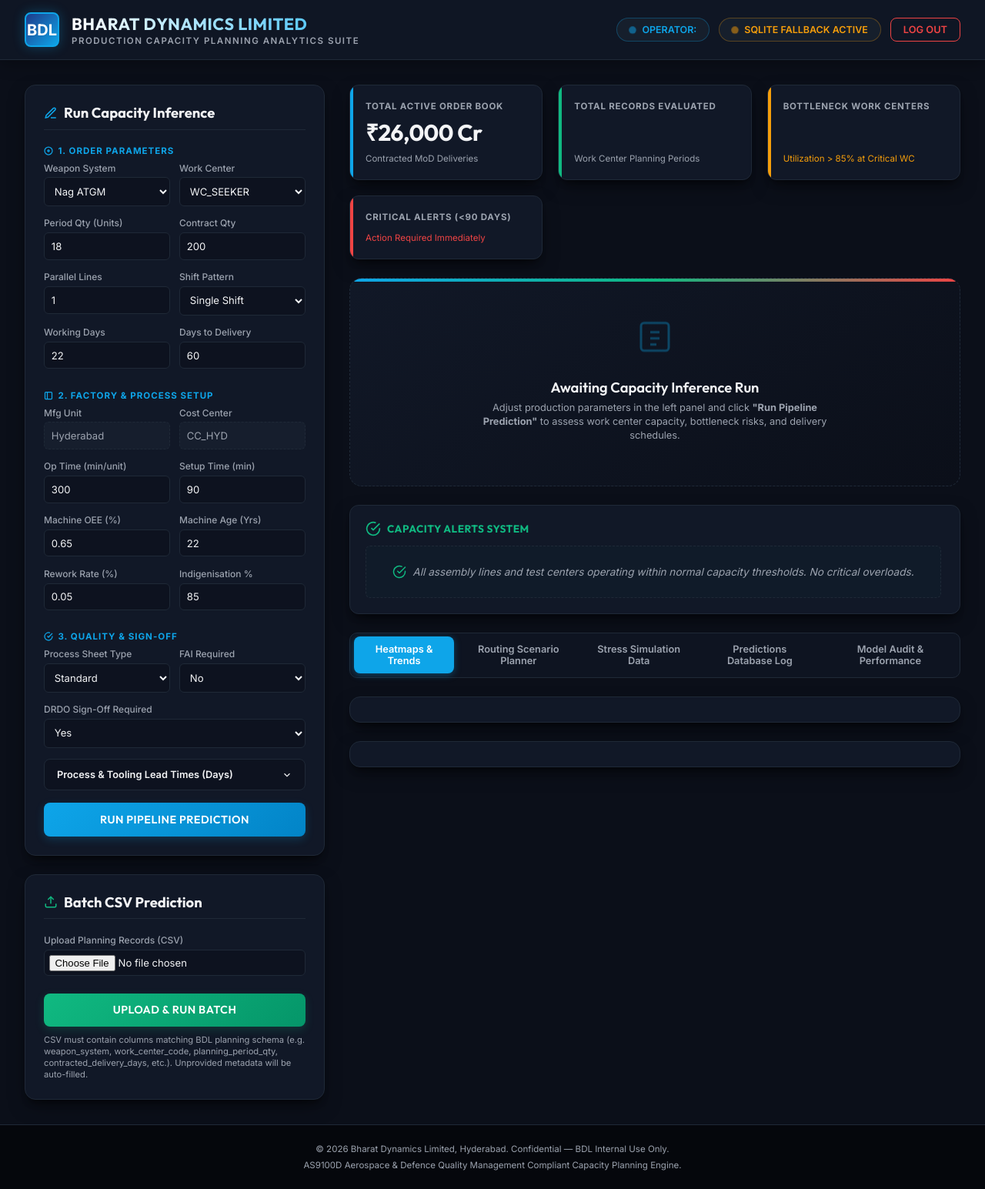
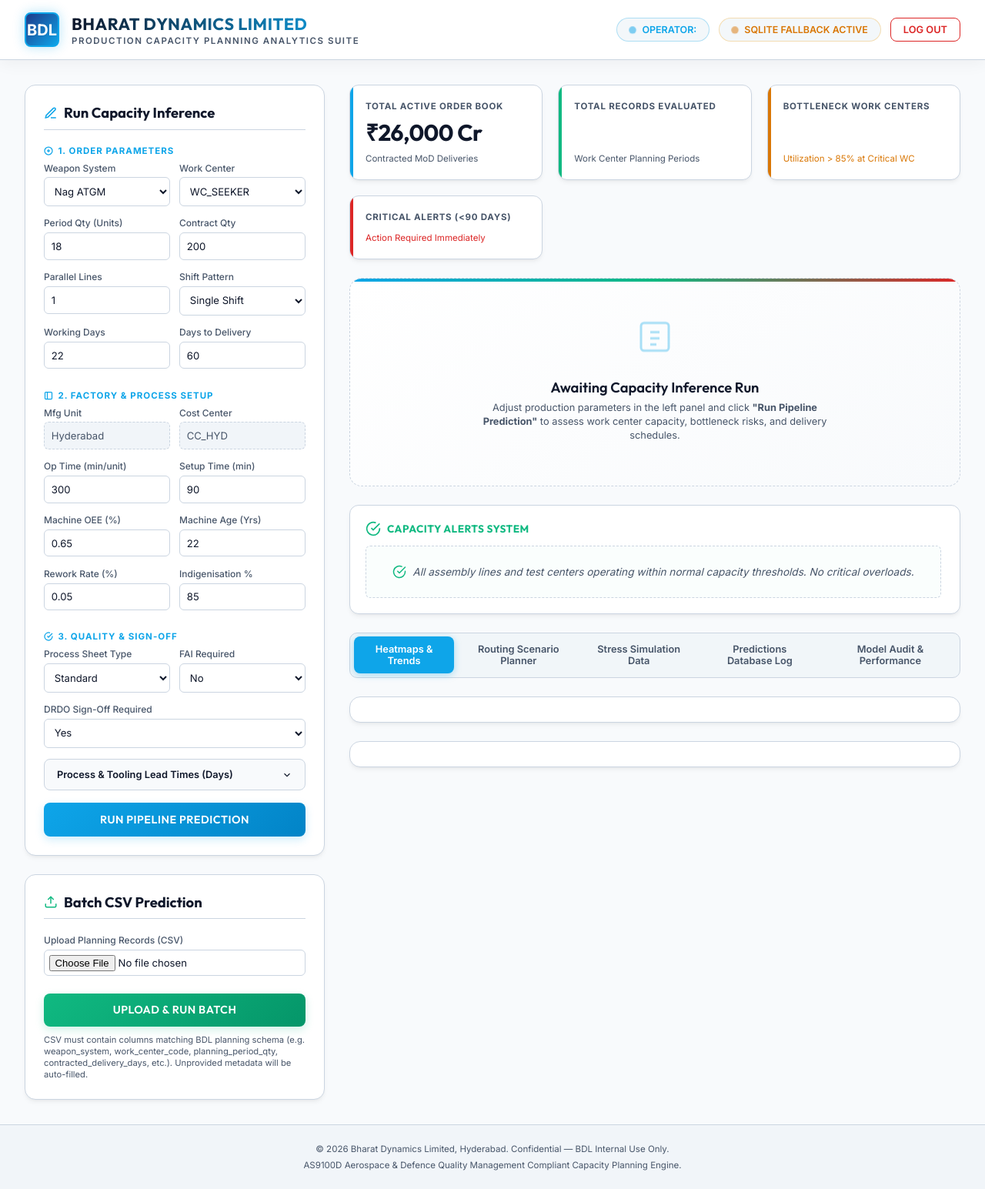
Before and after one commit to SomisettyVedaSai/Bharat-Dynamics-Limited-BDL-Internship-Capacity-Planning-ML-Model, a Flask app: template templates/dashboard.html in a window 1280 px wide. Shown: the whole page at 77% size. Run offline with Flask 3, Linux system fonts and the light colour scheme; the template is opened without the code that fills it, so the values that code supplies are empty; parts of the project's set-up code (start-up, migrations or seed data) failed here and were passed over.

Commit message:
Convert dashboard, login, and registration pages to premium white/light theme

```diff
--- a/app.py
+++ b/app.py
@@ -178,7 +178,7 @@
     return decorated_function
 
 # Set Plotly template
-pio.templates.default = "plotly_dark"
+pio.templates.default = "plotly_white"
 
 # Path to the data
 DATA_PATH = os.path.join('data', 'bdl_production_planning_data.csv')
--- a/templates/dashboard.html
+++ b/templates/dashboard.html
@@ -11,18 +11,18 @@
 
     <style>
         :root {
-            --bg-color: #0b0f19;
-            --card-bg: #111827;
-            --border-color: #1f2937;
-            --text-primary: #f3f4f6;
-            --text-secondary: #9ca3af;
+            --bg-color: #f8fafc;
+            --card-bg: #ffffff;
+            --border-color: #cbd5e1;
+            --text-primary: #0f172a;
+            --text-secondary: #475569;
             --primary: #0ea5e9;
-            --primary-hover: #38bdf8;
+            --primary-hover: #0284c7;
             --accent-green: #10b981;
-            --accent-orange: #f59e0b;
-            --accent-red: #ef4444;
-            --accent-red-hover: #f87171;
-            --card-shadow: 0 10px 25px -5px rgba(0, 0, 0, 0.5), 0 8px 10px -6px rgba(0, 0, 0, 0.5);
+            --accent-orange: #d97706;
+            --accent-red: #dc2626;
+            --accent-red-hover: #b91c1c;
+            --card-shadow: 0 4px 6px -1px rgba(0, 0, 0, 0.05), 0 2px 4px -2px rgba(0, 0, 0, 0.05);
             --transition: all 0.25s cubic-bezier(0.4, 0, 0.2, 1);
         }
 
@@ -48,7 +48,7 @@
 
         /* Header Bar */
         header {
-            background-color: rgba(17, 24, 39, 0.85);
+            background-color: rgba(255, 255, 255, 0.9);
             backdrop-filter: blur(12px);
             -webkit-backdrop-filter: blur(12px);
             border-bottom: 1px solid var(--border-color);
@@ -56,7 +56,7 @@
             display: flex;
             justify-content: space-between;
             align-items: center;
-            box-shadow: 0 4px 20px rgba(0, 0, 0, 0.3);
+            box-shadow: 0 4px 20px rgba(0, 0, 0, 0.05);
             position: sticky;
             top: 0;
             z-index: 100;
@@ -92,7 +92,7 @@
             font-size: 1.35rem;
             font-weight: 700;
             letter-spacing: 0.5px;
-            background: linear-gradient(to right, #ffffff, #38bdf8);
+            background: linear-gradient(to right, #0f172a, #0ea5e9);
             -webkit-background-clip: text;
             -webkit-text-fill-color: transparent;
         }
@@ -121,7 +121,7 @@
             font-size: 0.78rem;
             font-weight: 600;
             border: 1px solid var(--border-color);
-            background-color: rgba(31, 41, 55, 0.5);
+            background-color: rgba(241, 245, 249, 0.8);
             transition: var(--transition);
         }
 
@@ -233,7 +233,7 @@
 
         input, select {
             width: 100%;
-            background-color: #0d121f;
+            background-color: #ffffff;
             border: 1px solid var(--border-color);
             border-radius: 6px;
             padding: 0.55rem;
@@ -247,11 +247,11 @@
         input:focus, select:focus {
             border-color: var(--primary);
             box-shadow: 0 0 8px rgba(14, 165, 233, 0.2);
-            background-color: #0f1628;
+            background-color: #ffffff;
         }
 
         input[readonly] {
-            background-color: rgba(31, 41, 55, 0.4);
+            background-color: #f1f5f9;
             color: var(--text-secondary);
             border-style: dashed;
             cursor: not-allowed;
@@ -288,7 +288,7 @@
         .collapsible-section {
             border: 1px solid var(--border-color);
             border-radius: 8px;
-            background-color: #0d121f;
+            background-color: #f8fafc;
             margin-top: 0.5rem;
             overflow: hidden;
         }
@@ -390,11 +390,11 @@
 
         /* Inline Capacity Inference Output Card v2 */
         .output-card {
-            background: linear-gradient(150deg, #151f32 0%, #0d1321 100%);
-            border: 1px solid rgba(14, 165, 233, 0.25);
+            background: linear-gradient(150deg, #f0f9ff 0%, #e0f2fe 100%);
+            border: 1px solid rgba(14, 165, 233, 0.15);
             border-radius: 16px;
             padding: 1.75rem;
-            box-shadow: 0 12px 30px rgba(0, 0, 0, 0.45);
+            box-shadow: var(--card-shadow);
             position: relative;
             overflow: hidden;
             animation: slideDown 0.35s cubic-bezier(0.16, 1, 0.3, 1);
@@ -626,7 +626,7 @@
 
         /* Placeholder active prediction card */
         .output-card.placeholder {
-            background: linear-gradient(145deg, #111827 0%, #0b0f19 100%);
+            background: linear-gradient(145deg, #ffffff 0%, #f8fafc 100%);
             border: 1px dashed var(--border-color);
             box-shadow: none;
             padding: 3.5rem 2rem;
@@ -748,7 +748,7 @@
         /* View switcher pills */
         .view-switcher-container {
             display: flex;
-            background-color: rgba(17, 24, 39, 0.6);
+            background-color: rgba(241, 245, 249, 0.8);
             border: 1px solid var(--border-color);
             border-radius: 10px;
             padding: 0.3rem;
@@ -855,7 +855,7 @@
 
         /* Footer */
         footer {
-            background-color: #05070c;
+            background-color: #f1f5f9;
             border-top: 1px solid var(--border-color);
             padding: 1.5rem 2rem;
             font-size: 0.72rem;
--- a/test_api.py
+++ b/test_api.py
@@ -17,7 +17,7 @@
 
     # Send request
     req = urllib.request.Request(
-        'http://127.0.0.1:5000/predict',
+        'http://127.0.0.1:5050/predict',
         data=data,
         headers={'Content-Type': 'application/json'}
     )
```
Also changed, not shown: other parts of templates/dashboard.html (+14 -14 lines), templates/login.html (+10 -10 lines), templates/register.html (+10 -10 lines).
